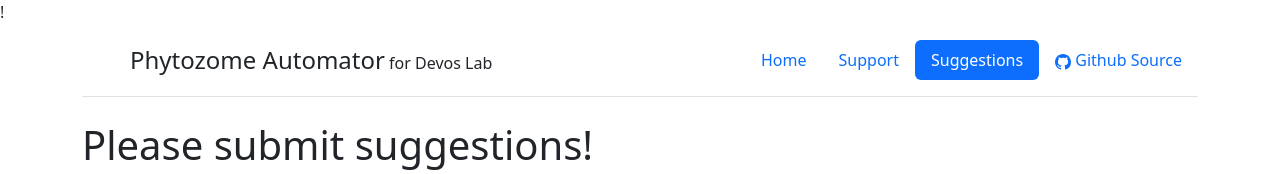
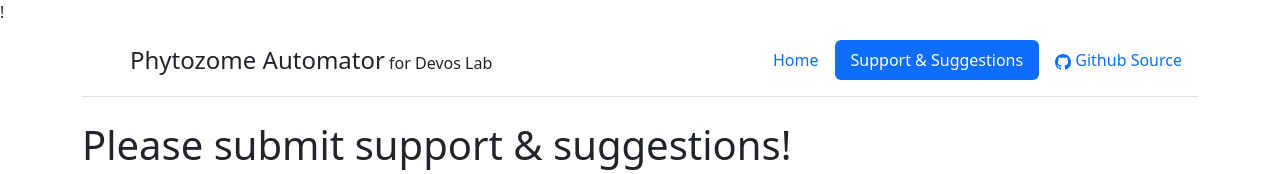
Before and after one commit to HankHelmers/Phytozome-Automation, a plain HTML site: page suggest.html in a window 1280 px wide. Shown: the top 174 px of the page. Drawn offline with nearby package versions, Linux system fonts and the light colour scheme.

Commit message:
Updated Navbar
- Combined support & suggestions into a single link

```diff
--- a/suggest.html
+++ b/suggest.html
@@ -27,8 +27,7 @@
 
               <ul class="nav nav-pills">
                 <li class="nav-item"><a href="index.html" class="nav-link">Home</a></li>
-                <li class="nav-item"><a href="#" class="nav-link">Support</a></li>
-                <li class="nav-item"><a href="#" class="nav-link active" aria-current="page">Suggestions</a></li>
+                <li class="nav-item"><a href="#" class="nav-link active" aria-current="page">Support & Suggestions</a></li>
                 <li class="nav-item"><a target=”_blank” href="https://github.com/HankHelmers/Phytozome-Automation" class="nav-link">
                   <svg xmlns="http://www.w3.org/2000/svg" width="16" height="16" fill="currentColor" class="bi bi-github" viewBox="0 0 16 16">
                     <path d="M8 0C3.58 0 0 3.58 0 8c0 3.54 2.29 6.53 5.47 7.59.4.07.55-.17.55-.38 0-.19-.01-.82-.01-1.49-2.01.37-2.53-.49-2.69-.94-.09-.23-.48-.94-.82-1.13-.28-.15-.68-.52-.01-.53.63-.01 1.08.58 1.23.82.72 1.21 1.87.87 2.33.66.07-.52.28-.87.51-1.07-1.78-.2-3.64-.89-3.64-3.95 0-.87.31-1.59.82-2.15-.08-.2-.36-1.02.08-2.12 0 0 .67-.21 2.2.82.64-.18 1.32-.27 2-.27s1.36.09 2 .27c1.53-1.04 2.2-.82 2.2-.82.44 1.1.16 1.92.08 2.12.51.56.82 1.27.82 2.15 0 3.07-1.87 3.75-3.65 3.95.29.25.54.73.54 1.48 0 1.07-.01 1.93-.01 2.2 0 .21.15.46.55.38A8.01 8.01 0 0 0 16 8c0-4.42-3.58-8-8-8"></path>
@@ -40,8 +39,14 @@
         </div>
 
         <div class="container">
-          <h1>Please submit suggestions!</h1>
+          <h1>Please submit support & suggestions!</h1>
           <p>Whether you run into an un-expected error or would like the consideration of a new feature-- I'd be happy to provide updates to help with your research! - Hank</p>
+          <div class="ratio ratio-16x9">
+            <iframe src="https://docs.google.com/forms/d/e/1FAIpQLSedoxesg0AM3QS5fhBVFrtuCL08WPnPyHsowoLGmtLzTFztMg/viewform?embedded=true">Loading Form...</iframe>
+
+          </div>
+
+
         </div>
 
 
```
Also changed, not shown: index.html (+1 -2 lines).
